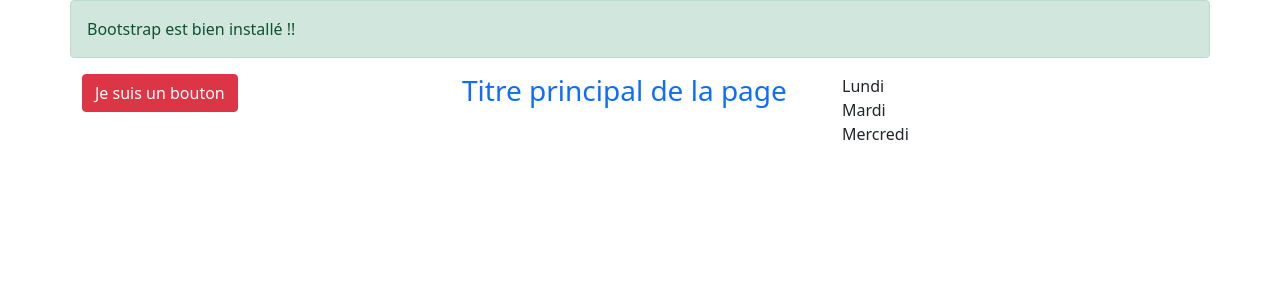
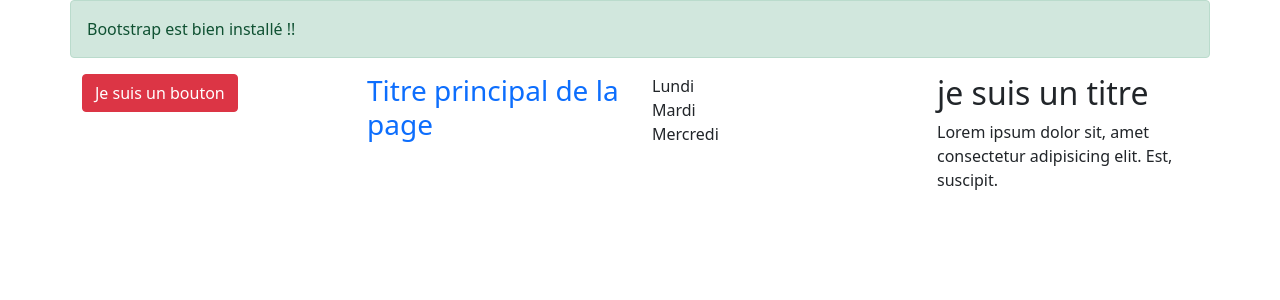
Before and after one commit to webdevproformation/react-3wA-mai2021, a React (Create React App) app in the folder jour1-rappel/: page / in a window 1280 px wide. Shown: the top 300 px of the page. Built offline with nearby package versions, Linux system fonts and the light colour scheme.

Commit message:
correction

```diff
--- a/jour1-rappel/src/App.js
+++ b/jour1-rappel/src/App.js
@@ -3,7 +3,9 @@ import './App.css';
 import Bouton from './jour1/Bouton';
 import Titre from './jour1/Titre';
 import Liste from './jour1/Liste';
-
+import Article from './jour1/Article';
+// SASS
+// import {Article , Liste , Titre } from './jour1';
 function App() {
   return (
     <div className="container">
@@ -22,6 +24,9 @@ function App() {
           <div className="col">
             <Liste />
           </div>
+          <div className="col">
+            <Article />
+          </div>
       </section>
     </div>
   );
--- /dev/null
+++ b/jour1-rappel/src/jour1/Article.jsx
@@ -0,0 +1,8 @@
+const Article = () => (
+    <article>
+        <h2>je suis un titre</h2>
+        <p>Lorem ipsum dolor sit, amet consectetur adipisicing elit. Est, suscipit.</p>
+    </article>
+);
+
+export default Article;
```
